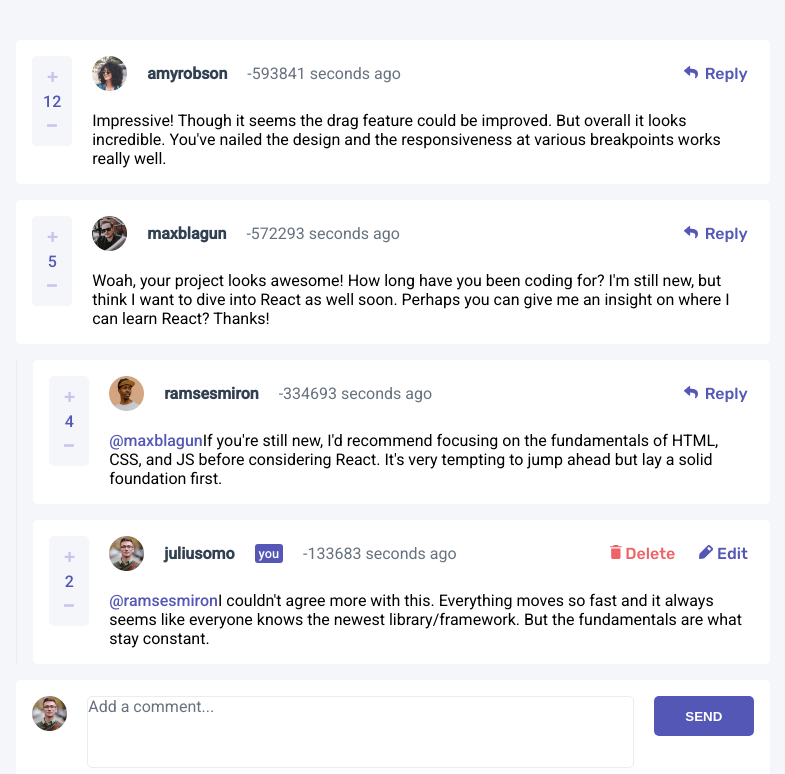
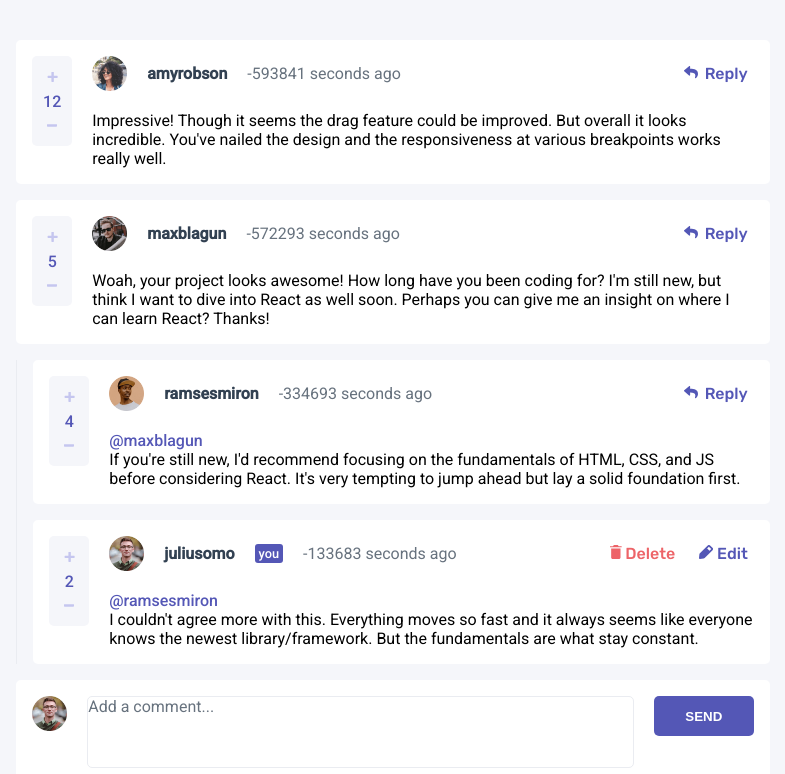
Before and after one commit to ManuelFernandezEsteban/interactiveSectionCommentsApp, an Angular app: page / in a window 1280 px wide. Shown: the top 774 px of the page, without its empty margins (247-1032 px from the left). Built offline with nearby package versions, Linux system fonts and the light colour scheme.

Commit message:
proyecto finalizado

```diff
--- a/src/app/components/comment/comment.component.html
+++ b/src/app/components/comment/comment.component.html
@@ -9,7 +9,7 @@
 
     </div>
     <div class="wrapper-comment">
-        <span>{{comment.content}}</span>
+        <span [ngClass]="isNotEditMode()">{{comment.content}}</span>
         <div class="wrapper-new-comment" [ngClass]="isEditMode()">
             <span #text
                   class="textarea" role="textbox"
--- a/src/app/components/comment/comment.component.ts
+++ b/src/app/components/comment/comment.component.ts
@@ -78,6 +78,7 @@ export class CommentComponent implements OnInit {
   ngOnInit(): void {
     this.dataService.getCurrentUser().subscribe((resp:User)=>{
       this.currentUser=resp
+      this.dataService.currentUser=resp;
     });
 
   }
@@ -85,20 +86,27 @@ export class CommentComponent implements OnInit {
   modificarScore(i:number){
 
     this.comment.score=this.comment.score+i;
-
     if (this.comment.score<0) {
       this.comment.score=0;
     }
-
+    this.dataService.dataPersist();
   }
 
   toggleEdit(){
     this.isEditClicked=!this.isEditClicked;
     this.textComment=this.comment.content;
-    console.log(this.isEditClicked)
+
 
   }
+  isNotEditMode():string{
 
+    if ((this.userDistinct)&&(this.isEditClicked)) {
+      return 'no-visible';
+    }else{
+      return 'visible';
+    }
+
+  }
   isEditMode():string{
 
     if ((this.userDistinct)&&(this.isEditClicked)) {
@@ -118,7 +126,7 @@ export class CommentComponent implements OnInit {
       this.comment.content=this.textComment;
       this.toggleEdit();
     }
-
+    this.dataService.dataPersist();
   }
 
   public get canReplic() : boolean {
--- a/src/app/components/new-replic/new-replic.component.ts
+++ b/src/app/components/new-replic/new-replic.component.ts
@@ -2,6 +2,7 @@ import { Component, EventEmitter, Input, OnInit, Output } from '@angular/core';
 import { User } from '../../interfaces/user.interfaces';
 import { Comment } from '../../interfaces/comment.interfaces';
 import { Replic } from 'src/app/interfaces/replic.interfaces';
+import { DataService } from '../../services/data.service';
 
 
 @Component({
@@ -17,7 +18,7 @@ export class NewReplicComponent implements OnInit {
   @Input()comment!:Comment;
   @Output()enviada=new EventEmitter<boolean>()
 
-  constructor() { }
+  constructor(private dataService:DataService ) { }
 
   ngOnInit(): void {
   }
@@ -58,10 +59,8 @@ export class NewReplicComponent implements OnInit {
       }else{
         this.replies!.push(newReplic);
       }
-
-
+      this.dataService.dataPersist();
       document.querySelector('#replic')!.textContent='';
-      console.log(this.replie)
       this.enviada.emit(true);
     }
   }
--- a/src/app/components/nuevo-comment/nuevo-comment.component.ts
+++ b/src/app/components/nuevo-comment/nuevo-comment.component.ts
@@ -34,7 +34,7 @@ export class NuevoCommentComponent implements OnInit {
 
       const textComment= document.querySelector('#comment')?.textContent + '';
       const createdAt = new Date().getTime()+'';
-      console.log(createdAt)
+
       const newComment:Comment ={
         id: 0,
         content: textComment,
--- a/src/app/components/replic/replic.component.html
+++ b/src/app/components/replic/replic.component.html
@@ -10,7 +10,9 @@
 
     </div>
     <div class="wrapper-comment">
-        <span class="blue bold">@{{replic.replyingTo}}</span><span>{{replic.content}}</span>
+
+        <span class="blue bold">@{{replic.replyingTo}}</span>
+        <span [ngClass]="isNotEditMode()">{{replic.content}}</span>
         <div class="wrapper-new-comment" [ngClass]="isEditMode()">
             <span #text
                   class="textarea" role="textbox"
--- a/src/app/components/replic/replic.component.ts
+++ b/src/app/components/replic/replic.component.ts
@@ -80,7 +80,7 @@ export class ReplicComponent implements OnInit {
     if (this.replic.score<0) {
       this.replic.score=0;
     }
-
+    this.dataService.dataPersist();
   }
 
   public get userDistinct() : boolean {
@@ -95,6 +95,16 @@ export class ReplicComponent implements OnInit {
 
   openReplic(){
     this.canReplie=!this.canReplie;
+  }
+
+  isNotEditMode():string{
+
+    if ((this.userDistinct)&&(this.isEditClicked)) {
+      return 'no-visible';
+    }else{
+      return 'visible';
+    }
+
   }
 
   isEditMode():string{
@@ -115,6 +125,7 @@ export class ReplicComponent implements OnInit {
 
       this.replic.content=this.textComment;
       this.toggleEdit();
+      this.dataService.dataPersist();
     }
 
   }
--- a/src/app/pages/page-principal/page-principal.component.ts
+++ b/src/app/pages/page-principal/page-principal.component.ts
@@ -2,6 +2,7 @@ import { Component, OnInit } from '@angular/core';
 
 import { Comment } from '../../interfaces/comment.interfaces';
 import { DataService } from '../../services/data.service';
+import { Data } from '../../interfaces/data.interface';
 
 
 
@@ -13,29 +14,40 @@ import { DataService } from '../../services/data.service';
 })
 export class PagePrincipalComponent implements OnInit {
 
-  comments:Comment[]=[]
+  comments: Comment[] = []
 
-  constructor(private dataService:DataService) {
+  constructor(private dataService: DataService) {
 
   }
 
 
 
   ngOnInit(): void {
-    this.dataService.getComments().subscribe(resp=>{
-      this.comments=resp;
-      this.comments.sort(function(a,b){
-        if (a.score>b.score){
+
+    if (localStorage.getItem('comments')) {
+      const dataString = localStorage.getItem('comments') || '';
+      const data: Data = JSON.parse(dataString);
+      this.comments = data.comments;
+      this.dataService.comments = this.comments;
+
+    } else {
+
+      this.dataService.getComments().subscribe(resp => {
+        this.comments = resp;
+        this.comments.sort(function (a, b) {
+          if (a.score > b.score) {
             return -1
           }
-        else if (a.score===b.score){
+          else if (a.score === b.score) {
             return 0
           }
           return 1
 
         })
-      this.dataService.comments=resp;
+        this.dataService.comments = resp;
+        this.dataService.comments = this.comments;
       });
+    }
 
   }
 
--- a/src/app/services/data.service.ts
+++ b/src/app/services/data.service.ts
@@ -48,12 +48,14 @@ export class DataService {
     const idComment=this.getLastId();
     comment.id=idComment+1;
     this.comments.push(comment);
+    this.dataPersist();
   }
 
   deleteComment(comment:Comment){
-    console.log('Delete', comment);
+
     const position =  this.comments.indexOf(comment);
     this.comments.splice(position,1);
+    this.dataPersist();
   }
 
 
@@ -65,4 +67,12 @@ export class DataService {
 
   }
 
+  dataPersist(){
+
+    const data:Data = {currentUser:this.currentUser,
+                       comments:this.comments}
+    const dataString:string = JSON.stringify(data);
+    localStorage.setItem('comments',dataString);
+  }
+
 }
--- a/src/styles.sass
+++ b/src/styles.sass
@@ -107,10 +107,10 @@ body
     content: "Add a comment..."
     color: $text
 
-//.box-inferior
-//    @include row-center
-//    justify-content: space-between
-//    margin-top: 10px
+.box-inferior
+    @include row-center
+    justify-content: flex-end
+    margin-top: 10px
 img
     width: 35px
 
```
Lines whose indentation alone changed are shown as unchanged.
